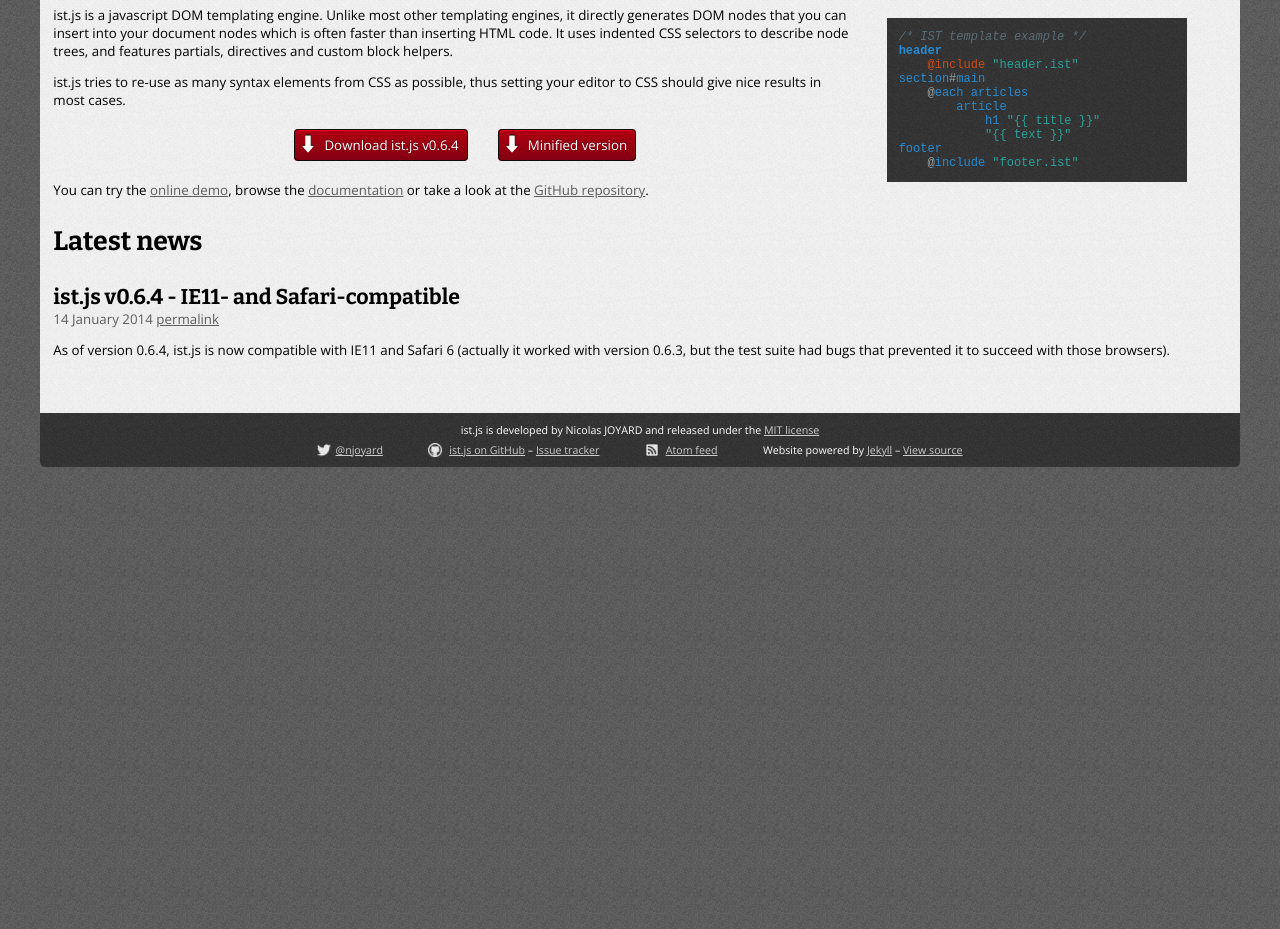
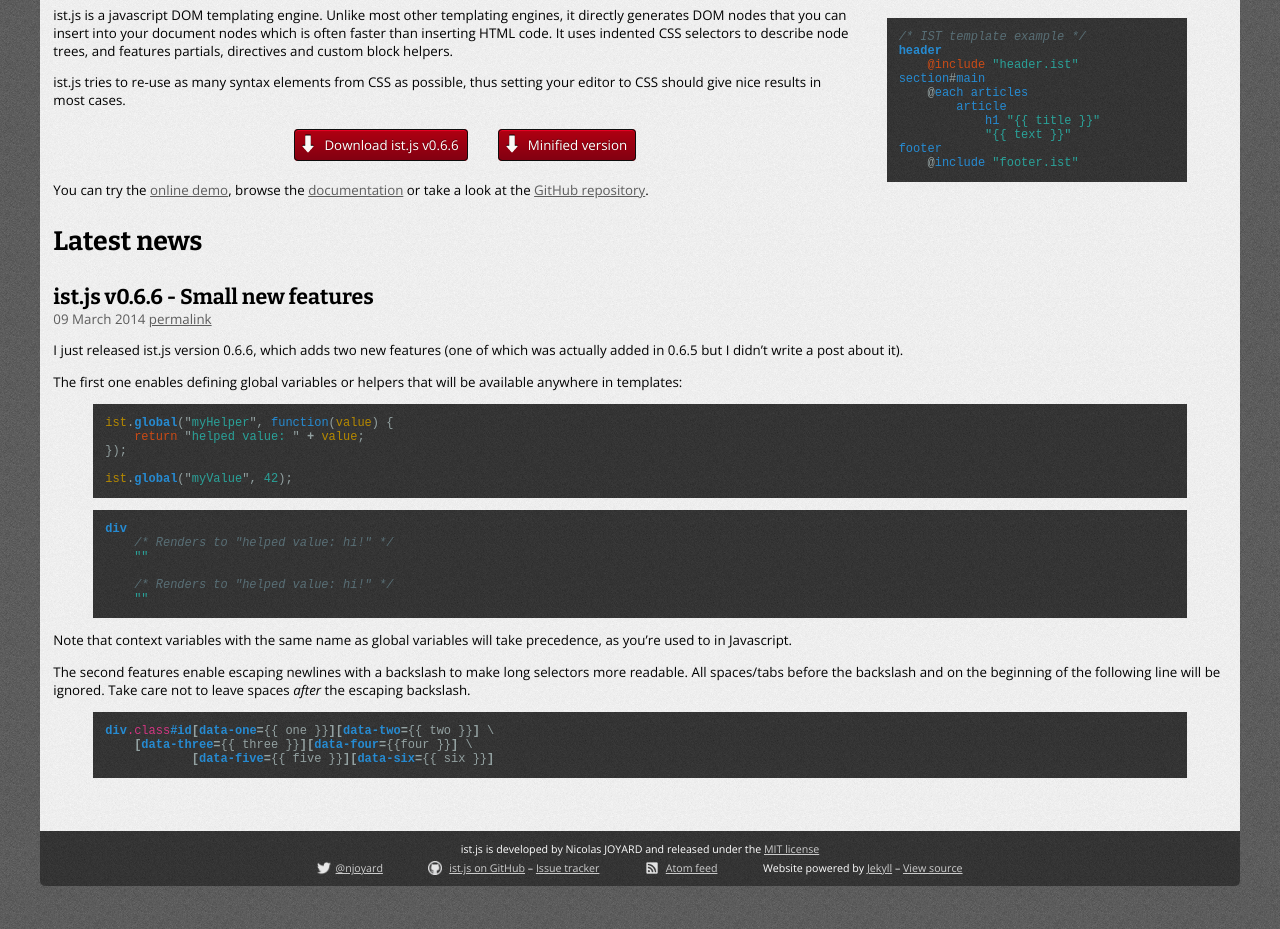
Before and after one commit to njoyard/ist, a Jekyll site: the page built from index.html, in a window 1280 px wide. Shown: the part 320-1249 px from the top of the page. Built offline with Jekyll 4.4.1, drawn with Linux system fonts in a browser that asks for light colours; Markdown is read by kramdown in place of the engine named in the settings.

Commit message:
Update to v0.6.6

```diff
--- /dev/null
+++ b/_posts/2014-03-09-ist-0.6.6-small-features.markdown
@@ -0,0 +1,38 @@
+---
+layout: post
+title: ist.js v0.6.6 - Small new features
+---
+
+{% assign opencurly = '{{' %}
+{% assign closecurly = '}}' %}
+
+I just released ist.js version 0.6.6, which adds two new features (one of which was actually added in 0.6.5 but I didn't write a post about it).
+
+The first one enables defining global variables or helpers that will be available anywhere in templates:
+
+{% highlight javascript %}
+ist.global("myHelper", function(value) {
+    return "helped value: " + value;
+});
+
+ist.global("myValue", 42);
+{% endhighlight %}
+
+{% highlight css %}
+div
+    /* Renders to "helped value: hi!" */
+    "{{ myHelper('hi!') }}"
+
+    /* Renders to "helped value: hi!" */
+    "{{ myValue }}"
+{% endhighlight %}
+
+Note that context variables with the same name as global variables will take precedence, as you're used to in Javascript.
+
+The second features enable escaping newlines with a backslash to make long selectors more readable.  All spaces/tabs before the backslash and on the beginning of the following line will be ignored.  Take care not to leave spaces _after_ the escaping backslash.
+
+{% highlight css %}
+div.class#id[data-one={{ opencurly }} one {{ closecurly }}][data-two={{ opencurly }} two {{ closecurly }}] \
+    [data-three={{ opencurly }} three {{ closecurly }}][data-four={{ opencurly }}four {{ closecurly }}] \
+            [data-five={{ opencurly }} five {{ closecurly }}][data-six={{ opencurly }} six {{ closecurly }}]
+{% endhighlight %}
--- a/doc.markdown
+++ b/doc.markdown
@@ -673,6 +673,20 @@
 </section>
 </section>
 
+<section class="doc-item">
+<section class="doc-desc">
+If you have many qualifiers, you may want to have them on separate lines to improve readability.  You can escape newlines with a backslash to make ist.js ignore them.  All spaces before the backslash and on the beginning of the following line will be ignored, but take care not to leave spaces _after_ the escaping backslash.
+
+</section>
+<section class="doc-code">
+{% highlight css %}
+.div-with-very-long-selector-qualifier-list#and-long-id \
+    [and-long-attribute-list=value1][and-long-attribute-list-2=value2] \
+    [and-long-attribute-list-3=value3][and-long-attribute-list-4=value4]
+{% endhighlight %}
+</section>
+</section>
+
 ### <a class="nohover" name="Text nodes">Text nodes</a><a class="toplink" href="#top">top</a>
 
 <section class="doc-item">
@@ -808,19 +822,43 @@
 
 <section class="doc-item">
 <section class="doc-desc">
+You can define global variables that will be usable in any expression using `ist.global("name", "value")`.  Context variables with the same name will overwrite those.
+
+</section>
+<section class="doc-code">
+{% highlight js %}
+ist.global("upper", function(text) {
+    return text.toUpperCase();
+});
+{% endhighlight %}
+</section>
+</section>
+
+{% highlight css %}
+<section class="doc-item">
+<section class="doc-desc">
+"{{ opencurly }} upper('will be uppercased') {{ closecurly }}"
+</section>
+<section class="doc-code">
+{% endhighlight %}
+
 Expressions cannot be used inside id or class qualifiers, but you can use
 attribute qualifiers instead.
 
-</section>
-<section class="doc-code">
-{% highlight css %}
+{% highlight css %}
+</section>
+</section>
+<section class="doc-item">
+<section class="doc-desc">
 div[class={{ opencurly }} cssClass {{ closecurly }}]
 div[.className={{ opencurly }} cssClass {{ closecurly }}]
 div[id={{ opencurly }} id {{ closecurly }}]
-{% endhighlight %}
-</section>
-</section>
-
+</section>
+<section class="doc-code">
+{% endhighlight %}
+
+</section>
+</section>
 ### <a class="nohover" name="Event handlers">Event handlers</a><a class="toplink" href="#top">top</a>
 
 <section class="doc-item">
@@ -1342,9 +1380,9 @@
 {% endhighlight %}
 </section>
 </section>
-<section class="doc-item">
-<section class="doc-desc">
-
+
+<section class="doc-item">
+<section class="doc-desc">
 It also supports rendering with context.
 
 </section>
@@ -1357,9 +1395,9 @@
 {% endhighlight %}
 </section>
 </section>
-<section class="doc-item">
-<section class="doc-desc">
-
+
+<section class="doc-item">
+<section class="doc-desc">
 `ist.create()` is also able to create several nodes at once using a CSS-like
 angle-bracket syntax.
 
@@ -1803,7 +1841,7 @@
 
 <section class="doc-item">
 <section class="doc-desc">
-This documentation was last updated for ist.js version 0.6.1.
+This documentation was last updated for ist.js version 0.6.6.
 
 [1]: http://handlebarsjs.com/block_helpers.html
 </section>
--- a/index.html
+++ b/index.html
@@ -25,7 +25,7 @@
 	<section>ist.js tries to re-use as many syntax elements from CSS as possible, thus setting your editor to CSS should give nice results in most cases.</section>
 
 	<section class="buttons">
-		<span class="button"><a href="https://raw.github.com/njoyard/ist/master/ist.js">Download ist.js v0.6.4</a></span>
+		<span class="button"><a href="https://raw.github.com/njoyard/ist/master/ist.js">Download ist.js v0.6.6</a></span>
 		<span class="button"><a href="https://raw.github.com/njoyard/ist/master/ist-min.js">Minified version</a></span>
 	</section>
 
```
Also changed, not shown: src/doc.markdown (+21 -1 lines).
